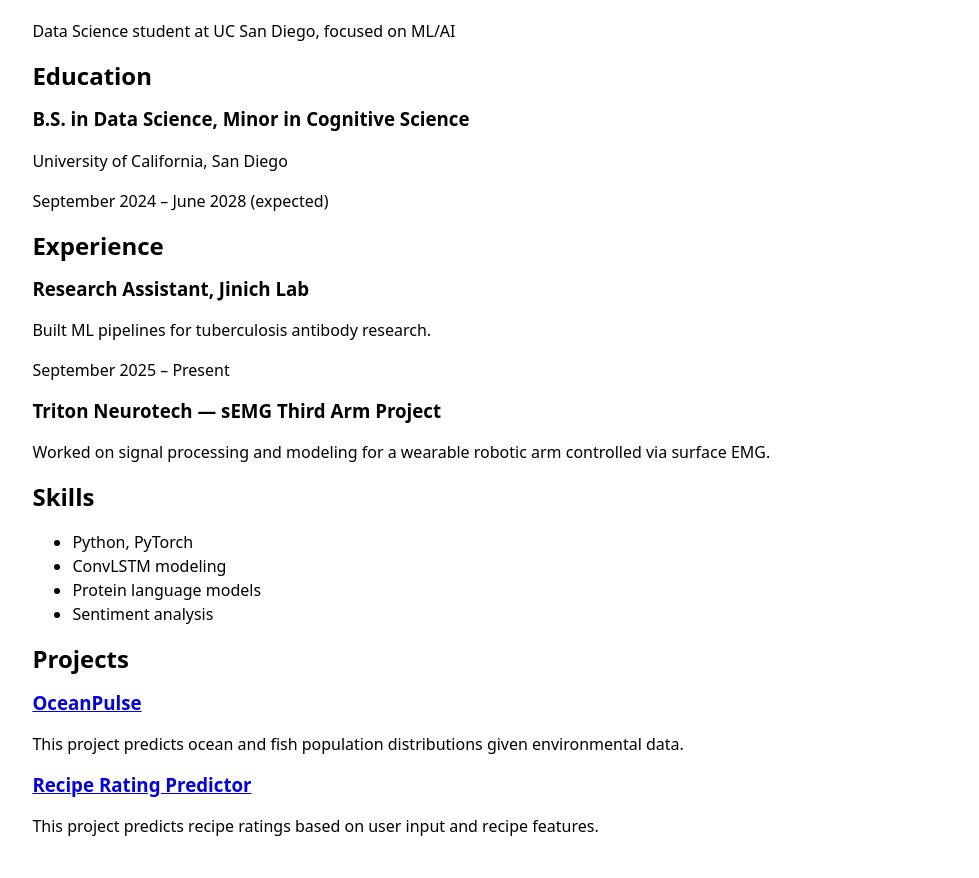
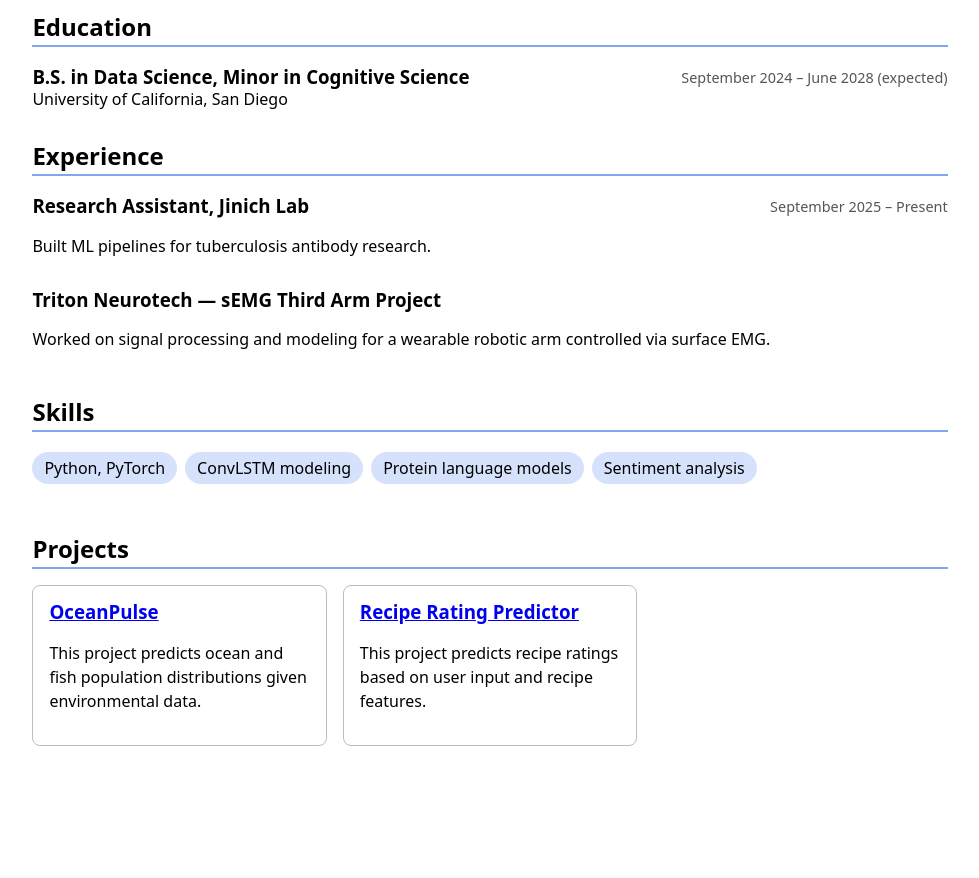
Before and after one commit to PeterLittle670/portfolio, a plain HTML site: page resume/index.html in a window 1280 px wide. Shown: the part 202-1080 px from the top of the page, without its empty margins (150-1129 px from the left). After the commit the page ends 1004 px from the top, so only its background shows below. Drawn offline with Linux system fonts and the light colour scheme.

Commit message:
style CV

```diff
--- a/resume/index.html
+++ b/resume/index.html
@@ -6,7 +6,7 @@
     <title>Resume</title>
     <link rel="stylesheet" href="../style.css">
 </head>
-<body>
+<body class="resume">
 <nav>
     <a href="../index.html">Home</a>
     <a href="../projects/index.html">Projects</a>
@@ -57,7 +57,7 @@
     </ul>
 </section>
 
-<section>
+<section class="project-cards">
     <h2>Projects</h2>
     <article>
         <h3><a href="../projects/index.html">OceanPulse</a></h3>
--- a/style.css
+++ b/style.css
@@ -89,3 +89,93 @@ button {
 .projects h2 {
     margin: 0;
 }
+
+.resume {
+    h1 {
+        font-size: 300%;
+        margin-bottom: 0;
+    }
+
+    h1 + p {
+        margin-top: 0.25em;
+        font-size: 1.2em;
+        color: oklch(45% 0 0);
+    }
+
+    section {
+        margin-block: 2em;
+    }
+
+    h2 {
+        border-bottom: 2px solid var(--color-accent);
+        padding-bottom: 0.2em;
+    }
+
+    /* Title on the left, dates on the right, description below */
+    article {
+        display: grid;
+        grid-template-columns: 1fr auto;
+        column-gap: 1em;
+        margin-block: 1em;
+
+        > * {
+            grid-column: 1 / -1;
+        }
+    }
+
+    header {
+        grid-column: 1;
+
+        h3, p {
+            margin: 0;
+        }
+    }
+
+    p:has(> time) {
+        grid-column: 2;
+        grid-row: 1;
+        margin: 0;
+        text-align: right;
+        font-size: 0.9em;
+        color: oklch(45% 0 0);
+    }
+
+    /* Skills as pills */
+    ul {
+        display: flex;
+        flex-wrap: wrap;
+        gap: 0.5em;
+        list-style: none;
+        padding: 0;
+    }
+
+    li {
+        background-color: #D6E2FB;
+        padding: 0.25em 0.75em;
+        border-radius: 1em;
+    }
+
+    /* Projects as cards */
+    .project-cards {
+        display: grid;
+        grid-template-columns: repeat(auto-fill, minmax(15em, 1fr));
+        gap: 1em;
+
+        h2 {
+            grid-column: 1 / -1;
+            margin-bottom: 0;
+        }
+
+        article {
+            display: block;
+            margin: 0;
+            padding: 1em;
+            border: 1px solid oklch(80% 3% 200);
+            border-radius: 0.5em;
+        }
+
+        h3 {
+            margin-top: 0;
+        }
+    }
+}
```
